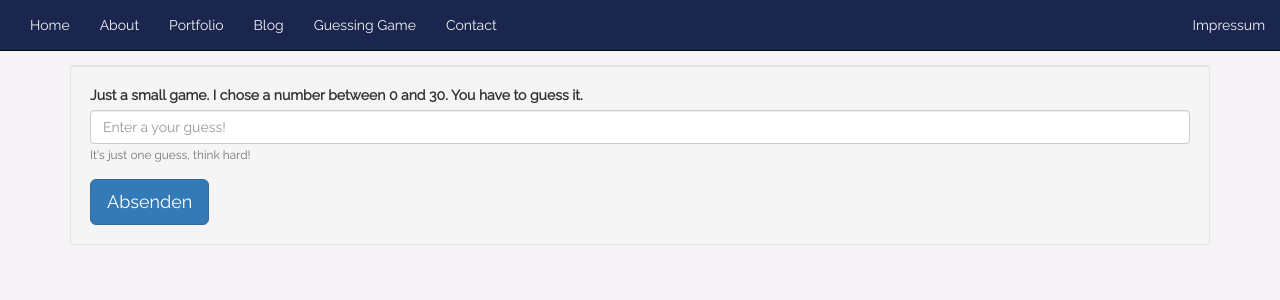
After one commit to Hoch3007/WebDev01, a Flask app: page /game in a window 1280 px wide. The commit adds this page. Shown: the top 300 px of the page. Run offline with Flask 2, Linux system fonts and the light colour scheme; some libraries are stand-ins or nearby versions; some web fonts are replaced.

Commit message:
changed for exercise :-)

```diff
--- a/project/portfolio.py
+++ b/project/portfolio.py
@@ -1,13 +1,24 @@
-from flask import Flask, render_template, url_for
+from flask import Flask, render_template, url_for, request, redirect, flash, make_response
+from random import randint
+
 
 app = Flask(__name__)
-
+app.secret_key = '6ca97bc342cdbecabbadb5c47b006ef4'
 
 posts = [
             {'author' : 'Hoch3007', 'title' : 'Blog Post 1', 'content' :'Lorem ipsum dolor sit amet, consetetur sadipscing elitr, sed diam nonumy eirmod tempor invidunt ut labore et dolore magna aliquyam erat, sed diam voluptua. At vero eos et accusam et justo duo dolores et ea rebum. Stet clita kasd gubergren, no sea takimata sanctus est Lorem ipsum dolor sit amet. Lorem ipsum dolor sit amet, consetetur sadipscing elitr, sed diam nonumy eirmod tempor invidunt ut labore et dolore magna aliquyam erat, sed diam voluptua. At vero eos et accusam et justo duo dolores et ea rebum. Stet clita kasd gubergren, no sea takimata sanctus est Lorem ipsum dolor sit amet.', 'date_posted': 'March, 1st 2019'},
     {'author': 'Hoch3007', 'title': 'Blog Post 2',
      'content': 'Lorem ipsum dolor sit amet, consetetur sadipscing elitr, sed diam nonumy eirmod tempor invidunt ut labore et dolore magna aliquyam erat, sed diam voluptua. At vero eos et accusam et justo duo dolores et ea rebum. Stet clita kasd gubergren, no sea takimata sanctus est Lorem ipsum dolor sit amet. Lorem ipsum dolor sit amet, consetetur sadipscing elitr, sed diam nonumy eirmod tempor invidunt ut labore et dolore magna aliquyam erat, sed diam voluptua. At vero eos et accusam et justo duo dolores et ea rebum. Stet clita kasd gubergren, no sea takimata sanctus est Lorem ipsum dolor sit amet.',
-     'date_posted': 'March, 2st 2019'}
+     'date_posted': 'March, 2nd 2019'},
+    {'author': 'Hoch3007', 'title': 'Blog Post 3',
+     'content': 'Lorem ipsum dolor sit amet, consetetur sadipscing elitr, sed diam nonumy eirmod tempor invidunt ut labore et dolore magna aliquyam erat, sed diam voluptua. At vero eos et accusam et justo duo dolores et ea rebum. Stet clita kasd gubergren, no sea takimata sanctus est Lorem ipsum dolor sit amet. Lorem ipsum dolor sit amet, consetetur sadipscing elitr, sed diam nonumy eirmod tempor invidunt ut labore et dolore magna aliquyam erat, sed diam voluptua. At vero eos et accusam et justo duo dolores et ea rebum. Stet clita kasd gubergren, no sea takimata sanctus est Lorem ipsum dolor sit amet.',
+     'date_posted': 'April, 1st 2019'},
+{'author': 'Hoch3007', 'title': 'Blog Post 4',
+     'content': 'Lorem ipsum dolor sit amet, consetetur sadipscing elitr, sed diam nonumy eirmod tempor invidunt ut labore et dolore magna aliquyam erat, sed diam voluptua. At vero eos et accusam et justo duo dolores et ea rebum. Stet clita kasd gubergren, no sea takimata sanctus est Lorem ipsum dolor sit amet. Lorem ipsum dolor sit amet, consetetur sadipscing elitr, sed diam nonumy eirmod tempor invidunt ut labore et dolore magna aliquyam erat, sed diam voluptua. At vero eos et accusam et justo duo dolores et ea rebum. Stet clita kasd gubergren, no sea takimata sanctus est Lorem ipsum dolor sit amet.',
+     'date_posted': 'May, 21st 2019'},
+{'author': 'Hoch3007', 'title': 'Blog Post 5',
+     'content': 'Lorem ipsum dolor sit amet, consetetur sadipscing elitr, sed diam nonumy eirmod tempor invidunt ut labore et dolore magna aliquyam erat, sed diam voluptua. At vero eos et accusam et justo duo dolores et ea rebum. Stet clita kasd gubergren, no sea takimata sanctus est Lorem ipsum dolor sit amet. Lorem ipsum dolor sit amet, consetetur sadipscing elitr, sed diam nonumy eirmod tempor invidunt ut labore et dolore magna aliquyam erat, sed diam voluptua. At vero eos et accusam et justo duo dolores et ea rebum. Stet clita kasd gubergren, no sea takimata sanctus est Lorem ipsum dolor sit amet.',
+     'date_posted': 'June, 12th 2019'}
 ]
 
 
@@ -26,19 +37,66 @@ def portfolio():
     return render_template('portfolio.html')
 
 
-@app.route("/portfolio/fakebook")
-def fakebook():
-    return "Fakebook"
-
-
-@app.route("/portfolio/boogle")
-def boogle():
-    return "Boogle"
-
 @app.route("/blog")
 def blog():
     return render_template('blog.html', posts=posts)
 
 
+@app.route("/contact", methods=["GET", "POST"])
+def contact():
+    contact_name = request.form.get("name")
+    contact_text = request.form.get("text_message")
+
+    print(contact_name)
+    print(contact_text)
+
+    if request.method == "POST":
+        response = make_response(render_template("success.html"))
+        response.set_cookie("user_name", contact_name)
+        return response
+    else:
+        user_name = request.cookies.get("user_name")
+        return render_template('contact.html', name=user_name)
+
+
+@app.route("/game", methods=["GET", "POST"])
+def guess():
+
+    number_guess = request.form.get("guess")
+
+    if request.method == "POST":
+
+        secret_number = request.cookies.get("secret_number")
+
+        # flask app akzeptiert bei Cookies keine Integer
+        if int(secret_number) == int(number_guess):
+            response.set_cookie("secret_number", expires=0)
+            return render_template("result.html")
+
+        else:
+
+            if int(secret_number) > int(number_guess):
+                direction = "higher"
+            else:
+                direction = "lower"
+
+            return render_template("error.html", direction=direction)
+
+    elif request.method == "GET":
+
+        secret_number = request.cookies.get("secret_number")
+
+        if secret_number is None:
+
+            number = randint(0, 30)
+            response = make_response(render_template("game.html"))
+            response.set_cookie("secret_number", str(number))
+
+            return response
+        else:
+
+            return render_template('game.html')
+
+
 if __name__ == '__main__':
     app.run(debug=True)
--- a/project/requirements.txt
+++ /dev/null
@@ -1,2 +0,0 @@
-Flask==1.0.2
-gunicorn==19.9.0
--- a/project/runtime.txt
+++ /dev/null
@@ -1 +0,0 @@
-python-3.7.0
--- a/project/static/main.css
+++ b/project/static/main.css
@@ -57,7 +57,7 @@ body {
     background: #576ca8;
 }
 
-.container .row .col-lg-8 .well, .container .row .col-lg-4 .well{
+.container .row .col-lg-8 .well, .container .row .col-lg-4 .well, .container .row .col-lg-12 .well{
     margin-top: 15px;
 }
 
--- a/project/templates/basic_layout.html
+++ b/project/templates/basic_layout.html
@@ -28,7 +28,8 @@
         <li><a href="/about">About</a></li>
         <li><a href="/portfolio">Portfolio</a></li>
           <li><a href="/blog">Blog</a></li>
-        <li><a href="#">Contact</a></li>
+        <li><a href="/game">Guessing Game</a></li>
+        <li><a href="/contact">Contact</a></li>
       </ul>
       <ul class="nav navbar-nav navbar-right">
         <li><a href="#">Impressum</a></li>
--- /dev/null
+++ b/project/templates/game.html
@@ -0,0 +1,20 @@
+{% extends "basic_layout.html" %}
+
+{% block content %}
+<div class="container">
+    <div class="row">
+        <div class="col-lg-12">
+            <div class="well">
+                <form method="post" action="/game">
+                  <div class="form-group">
+                    <label for="inputGame">Just a small game. I chose a number between 0 and 30. You have to guess it.</label>
+                    <input type="text" class="form-control" id="inputGame" aria-describedby="guessHelp" placeholder="Enter a your guess!" name="guess">
+                    <small id="guessHelp" class="form-text text-muted">It's just one guess, think hard!</small>
+                  </div>
+                  <button type="submit" class="btn btn-primary btn-lg">Absenden</button>
+                </form>
+            </div>
+        </div>
+    </div>
+</div>
+{% endblock content %}
```
Also changed, not shown: project/templates/blog.html (+11 -5 lines), project/templates/contact.html (added, +28 -0 lines), project/templates/error.html (added, +15 -0 lines), project/templates/result.html (added, +15 -0 lines), project/templates/success.html (added, +15 -0 lines), 1 other file.
